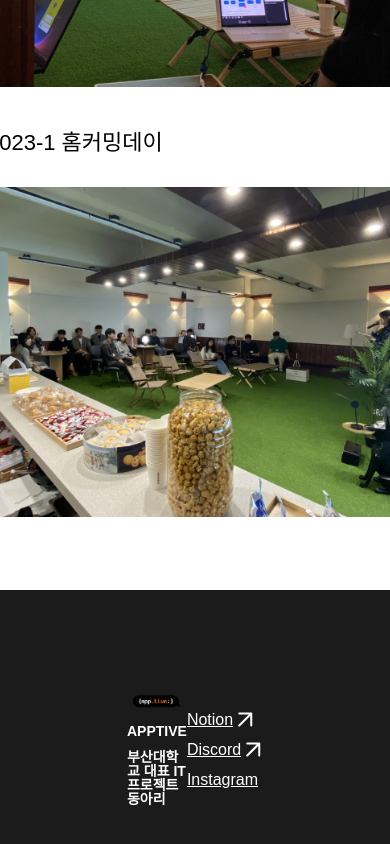
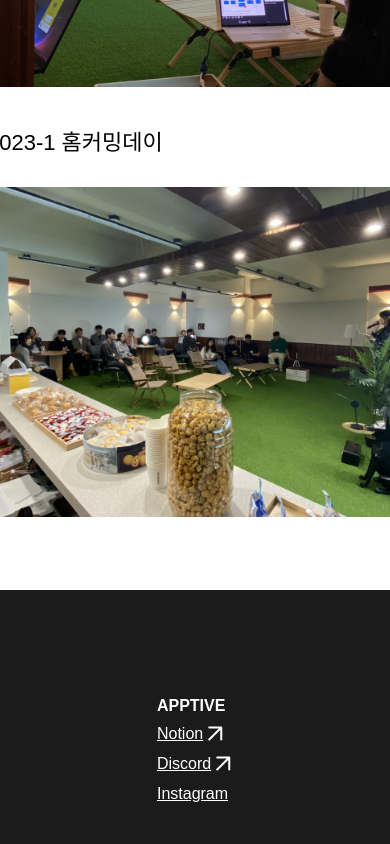
Before and after one commit to ApptiveDev/apptive-home-frontend, a React (Vite) app: page / in a window 390 px wide. Shown: the part 9050-9894 px from the top of the page. Built offline with nearby package versions, Linux system fonts and the light colour scheme; a web font is replaced by a local one.

Commit message:
fix: footer 반응형 오류 수정

```diff
--- a/src/components/organisms/semantic/Footer.tsx
+++ b/src/components/organisms/semantic/Footer.tsx
@@ -1,50 +1,89 @@
-import Container from '@/components/atoms/container/Container';
-import Image from '@components/atoms/image/Image';
-import headerLogo from '@assets/images/header-logo.svg';
-import linkIcon from '@assets/images/link-icon.svg';
-import { TextBody } from '@/components/atoms/text/TextFactory';
+import Container from "@/components/atoms/container/Container";
+import Image from "@components/atoms/image/Image";
+import headerLogo from "@assets/images/header-logo.svg";
+import headerSmallLogo from "@assets/images/header-logo-small.svg";
+import linkIcon from "@assets/images/link-icon.svg";
+import { TextBody } from "@/components/atoms/text/TextFactory";
 
 function Footer() {
   return (
-        <Container size="full-width" justify="center" style={{ backgroundColor: '#1B1B1B' }}>
     <Container
-              size={{ width: '100%', height: '320px' }}
+      size="full-width"
+      justify="center"
+      style={{ backgroundColor: "#1B1B1B" }}
+    >
+      <Container
+        size={{ width: "100%", height: "320px" }}
         justify="space-between"
         align="center"
         maxWidth="1210px"
-              padding="0 200px">
-                <Container gap="12px" direction="column" >
+        padding="0 200px"
+      >
+        <Container
+          gap="12px"
+          direction="column"
+          style={{ display: "none" }}
+          responsiveStyle={{
+            sm: { display: "flex" }, // xs 화면 이상에서는 숨김
+          }}
+        >
           <Image src={headerLogo} alt="header logo" />
-                    <TextBody.Medium weight="bold"color="white">APPTIVE</TextBody.Medium>
+          <TextBody.Medium weight="bold" color="white">
+            APPTIVE
+          </TextBody.Medium>
 
-                    <TextBody.Medium weight="bold"color="white">부산대학교 대표 IT 프로젝트 동아리</TextBody.Medium>
+          <TextBody.Medium weight="bold" color="white">
+            부산대학교 대표 IT 프로젝트 동아리
+          </TextBody.Medium>
         </Container>
-                <Container gap="12px" direction="column" >
-                    <a rel="stylesheet" href="" style={{ textDecoration:'underline', color:'white' }}>
+        <Container gap="12px" direction="column">
+          <Container
+            gap="12px"
+            direction="column"
+            responsiveStyle={{
+              xs: { display: "flex" }, // xs 화면 이상에서는 숨김
+              sm: { display: "none" }, // xs 화면 이상에서는 숨김
+            }}
+          >
+            <Container gap="5px" direction="row" align="center">
+              <TextBody.Large weight="bold" color="white">
+                APPTIVE
+              </TextBody.Large>
+              <Image src={headerSmallLogo} alt="header small logo" />
+            </Container>
+          </Container>
+          <a
+            rel="stylesheet"
+            href=""
+            style={{ textDecoration: "underline", color: "white" }}
+          >
             <Container gap="5px">
               Notion
               <Image src={linkIcon} alt="link icon" />
             </Container>
-
           </a>
-                    <a rel="stylesheet" href="" style={{ textDecoration:'underline', color:'white' }}>
+          <a
+            rel="stylesheet"
+            href=""
+            style={{ textDecoration: "underline", color: "white" }}
+          >
             <Container gap="5px">
               Discord
               <Image src={linkIcon} alt="link icon" />
             </Container>
-
           </a>
-                    <a rel="stylesheet" href="" style={{ textDecoration:'underline', color:'white' }}>
+          <a
+            rel="stylesheet"
+            href=""
+            style={{ textDecoration: "underline", color: "white" }}
+          >
             <Container gap="5px">
               Instagram
               <Image src={linkIcon} alt="link icon" />
             </Container>
-
           </a>
         </Container>
-
       </Container>
-
     </Container>
   );
 }
```
Lines whose indentation alone changed are shown as unchanged.
